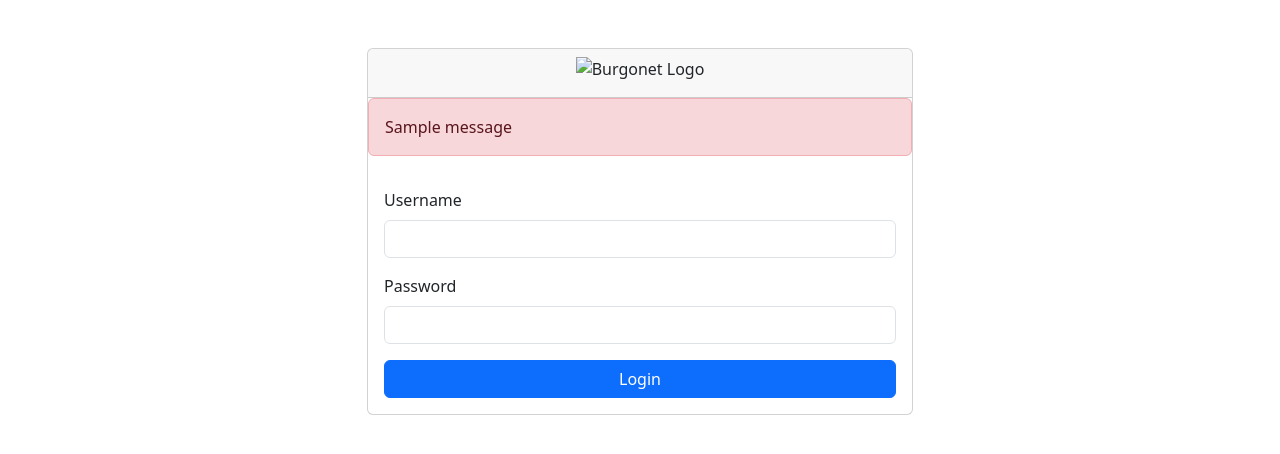
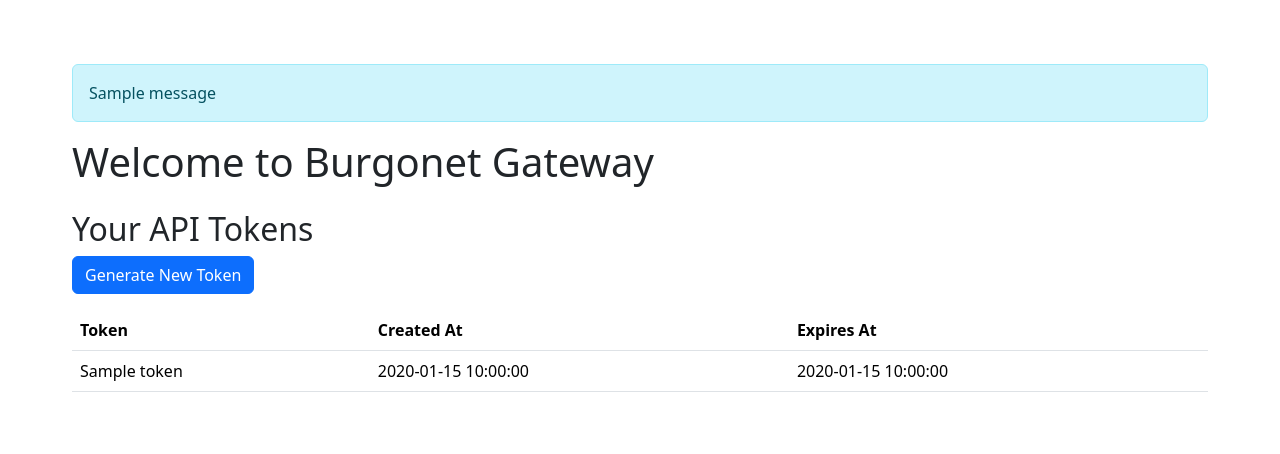
Before and after one commit to scampion/burgonet-gateway, a Flask app: template flask_app/app/templates/index.html in a window 1280 px wide. Shown: the top 454 px of the page. Run offline with Flask 3, Linux system fonts and the light colour scheme; the template is opened without the code that fills it: most values are stand-ins (such as "Sample title", 1, 10 or a date in 2020); one stand-in notice (Sample message) is shown.

Commit message:
refactor: Split index.html into base layout and add token management

```diff
--- /dev/null
+++ b/flask_app/app/templates/base.html
@@ -0,0 +1,49 @@
+<!DOCTYPE html>
+<html lang="en">
+<head>
+    <meta charset="UTF-8">
+    <meta name="viewport" content="width=device-width, initial-scale=1.0">
+    <title>Burgonet Gateway</title>
+    <link rel="stylesheet" href="https://cdn.jsdelivr.net/npm/bootstrap@5.3.2/dist/css/bootstrap.min.css">
+    <style>
+        .navbar {
+            padding: 1rem;
+        }
+        .content-container {
+            max-width: 1200px;
+            margin: 2rem auto;
+            padding: 2rem;
+        }
+    </style>
+    {% block extra_css %}{% endblock %}
+</head>
+<body>
+    {% if current_user.is_authenticated %}
+        <nav class="navbar navbar-expand-lg navbar-light bg-light">
+            <div class="container-fluid">
+                <a class="navbar-brand" href="{{ url_for('main.index') }}">
+                    <img src="{{ url_for('static', filename='images/logo.png') }}"
+                         alt="Burgonet Logo"
+                         style="height: 40px;">
+                </a>
+                <div class="d-flex">
+                    <span class="navbar-text me-3">Welcome, {{ current_user.username }}</span>
+                    <a href="{{ url_for('auth.logout') }}" class="btn btn-outline-danger">Logout</a>
+                </div>
+            </div>
+        </nav>
+    {% endif %}
+
+    <div class="content-container">
+        {% with messages = get_flashed_messages() %}
+            {% if messages %}
+                {% for message in messages %}
+                    <div class="alert alert-info">{{ message }}</div>
+                {% endfor %}
+            {% endif %}
+        {% endwith %}
+
+        {% block content %}{% endblock %}
+    </div>
+</body>
+</html>
--- a/flask_app/app/templates/index.html
+++ b/flask_app/app/templates/index.html
@@ -1,84 +1,64 @@
-<!DOCTYPE html>
-<html lang="en">
-<head>
-    <meta charset="UTF-8">
-    <meta name="viewport" content="width=device-width, initial-scale=1.0">
-    <title>Burgonet Gateway</title>
-    <link rel="stylesheet" href="https://cdn.jsdelivr.net/npm/bootstrap@5.3.2/dist/css/bootstrap.min.css">
-    <style>
-        .navbar {
-            padding: 1rem;
+{% extends "base.html" %}
+
+{% block content %}
+<h1>Welcome to Burgonet Gateway</h1>
+
+<div class="mt-4">
+    <h2>Your API Tokens</h2>
+    <div class="mb-3">
+        <button class="btn btn-primary" onclick="generateToken()">Generate New Token</button>
+    </div>
+
+    <div class="table-responsive">
+        <table class="table">
+            <thead>
+                <tr>
+                    <th>Token</th>
+                    <th>Created At</th>
+                    <th>Expires At</th>
+                </tr>
+            </thead>
+            <tbody id="token-list">
+                {% for token, details in tokens.items() %}
+                <tr>
+                    <td class="text-truncate" style="max-width: 200px;">{{ token }}</td>
+                    <td>{{ details.created_at }}</td>
+                    <td>{{ details.expires_at }}</td>
+                </tr>
+                {% endfor %}
+            </tbody>
+        </table>
+    </div>
+</div>
+
+<script>
+async function generateToken() {
+    try {
+        const response = await fetch('/tokens', {
+            method: 'POST',
+            headers: {
+                'Content-Type': 'application/json'
+            }
+        });
+
+        if (response.ok) {
+            const data = await response.json();
+            // Add new token to the table
+            const tokenList = document.getElementById('token-list');
+            const newRow = document.createElement('tr');
+            newRow.innerHTML = `
+                <td class="text-truncate" style="max-width: 200px;">${data.token}</td>
+                <td>${new Date().toLocaleString()}</td>
+                <td>${new Date(data.expires_at).toLocaleString()}</td>
+            `;
+            tokenList.prepend(newRow);
+        } else {
+            alert('Failed to generate token');
         }
-        .welcome-container {
-            max-width: 800px;
-            margin: 2rem auto;
-            padding: 2rem;
-            text-align: center;
-        }
-    </style>
-</head>
-<body>
-    {% if current_user.is_authenticated %}
-        <nav class="navbar navbar-expand-lg navbar-light bg-light">
-            <div class="container-fluid">
-                <a class="navbar-brand" href="#">
-                    <img src="{{ url_for('static', filename='images/logo.png') }}"
-                         alt="Burgonet Logo"
-                         style="height: 40px;">
-                </a>
-                <div class="d-flex">
-                    <span class="navbar-text me-3">Welcome, {{ current_user._id  }}</span>
-                    <a href="{{ url_for('auth.logout') }}" class="btn btn-outline-danger">Logout</a>
-                </div>
-            </div>
-        </nav>
-
-        <div class="welcome-container">
-            {% with messages = get_flashed_messages() %}
-                {% if messages %}
-                    {% for message in messages %}
-                        <div class="alert alert-info">{{ message }}</div>
-                    {% endfor %}
-                {% endif %}
-            {% endwith %}
-            <h1>Welcome to Burgonet Gateway</h1>
-
-        </div>
-    {% else %}
-        <div class="container mt-5">
-            <div class="row justify-content-center">
-                <div class="col-md-6">
-                    <div class="card">
-                        <div class="card-header text-center">
-                            <img src="{{ url_for('static', filename='images/logo.png') }}"
-                                 alt="Burgonet Logo"
-                                 class="img-fluid mb-2"
-                                 style="max-height: 100px;">
-                        </div>
-                        {% with messages = get_flashed_messages() %}
-                            {% if messages %}
-                                {% for message in messages %}
-                                    <div class="alert alert-danger">{{ message }}</div>
-                                {% endfor %}
-                            {% endif %}
-                        {% endwith %}
-                        <div class="card-body">
-                            <form method="POST" action="{{ url_for('auth.login') }}">
-                                <div class="mb-3">
-                                    <label for="username" class="form-label">Username</label>
-                                    <input type="text" class="form-control" id="username" name="username" required>
-                                </div>
-                                <div class="mb-3">
-                                    <label for="password" class="form-label">Password</label>
-                                    <input type="password" class="form-control" id="password" name="password" required>
-                                </div>
-                                <button type="submit" class="btn btn-primary w-100">Login</button>
-                            </form>
-                        </div>
-                    </div>
-                </div>
-            </div>
-        </div>
-    {% endif %}
-</body>
-</html>
+    } catch (error) {
+        console.error('Error:', error);
+        alert('Failed to generate token');
+    }
+}
+</script>
+{% endblock %}
```
Also changed, not shown: flask_app/app/main/routes.py (+25 -2 lines), flask_app/app/templates/login.html (added, +29 -0 lines).
